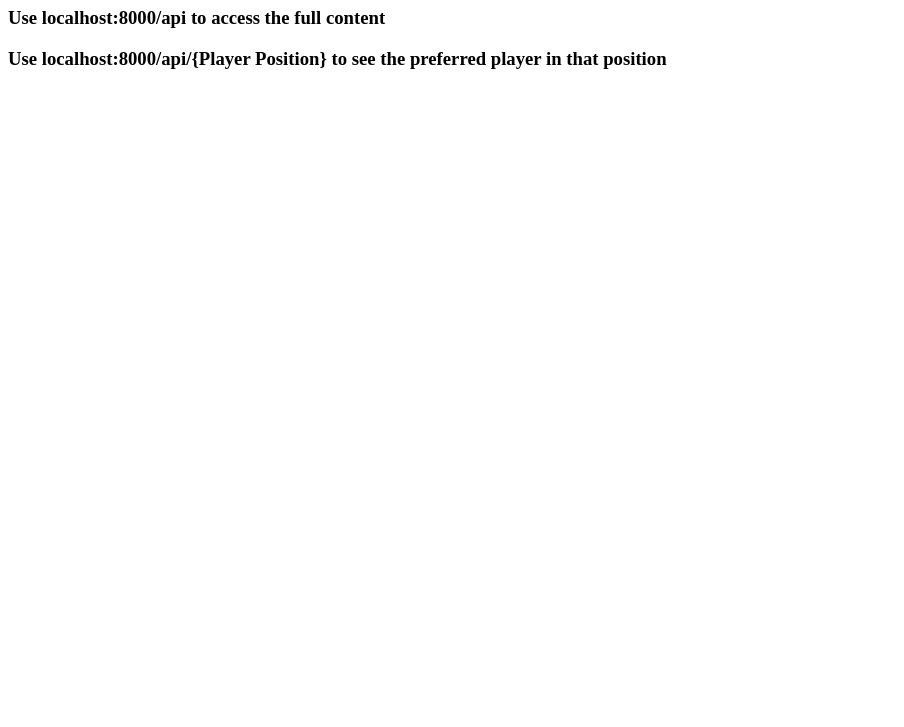
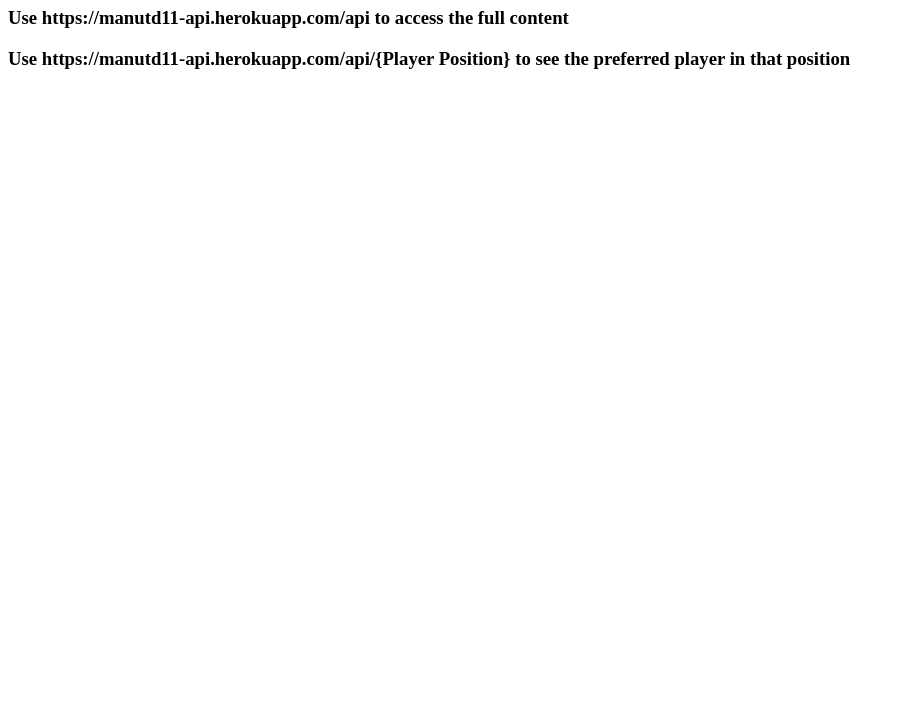
Before and after one commit to frankasefuah/manutd11, a website: page index.html in a window 1280 px wide. Shown: the part 73-800 px from the top of the page, without its empty margins (0-904 px from the left). Drawn offline with Linux system fonts and the light colour scheme.

Commit message:
Updated the link to use the API

```diff
--- a/index.html
+++ b/index.html
@@ -10,8 +10,8 @@
 
 <body>
     <h1>My Manchester United Preferred 11 API</h1>
-    <h3>Use localhost:8000/api to access the full content</h3>
-    <h3>Use localhost:8000/api/{Player Position} to see the preferred player in that position</h3>
+    <h3>Use https://manutd11-api.herokuapp.com/api to access the full content</h3>
+    <h3>Use https://manutd11-api.herokuapp.com/api/{Player Position} to see the preferred player in that position</h3>
 
 </body>
 
```
